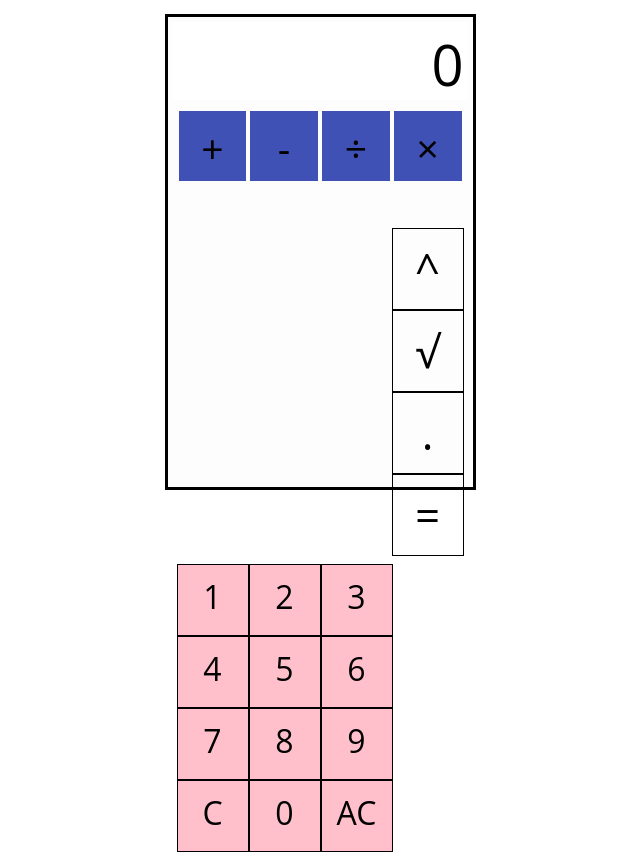
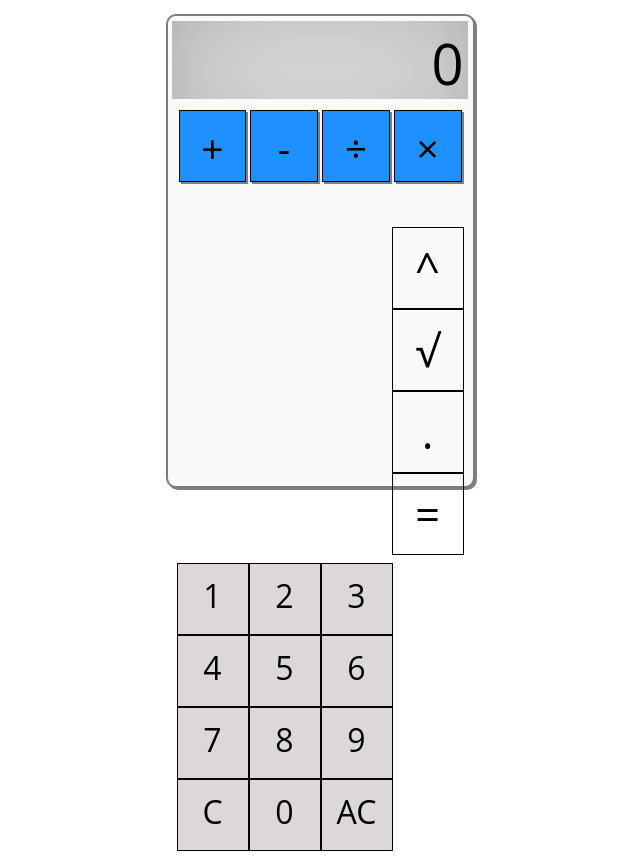
Before and after one commit to benjaminpettus/calc2, a website: page public/index.html in a window 1280 px wide. Shown: the whole page, without its empty margins (320-960 px from the left). Drawn offline with nearby package versions, Linux system fonts and the light colour scheme.

Commit message:
shadow effects calc

```diff
--- a/public/styles.css
+++ b/public/styles.css
@@ -13,20 +13,22 @@ body, div, a {
 #calculator {
   display: flex;
   flex-direction: column;
-	background-color: #fdfdfd;
+	background-color: #fafafa;
 	width: 295px;
 	height: 460px;
-	border: 3px black solid;
+	border: 2px rgba(0,0,0,0.5) solid;
+  border-radius: 10px;
 	margin: 10px auto;
 	padding: 5px;
   align-items: flex-end;
+  box-shadow: 2px 2px gray;
 }
 
 #calculator a {
     cursor: pointer;
     text-decoration: none;
     text-align: center;
-    color: black;
+    color: rgb(0,0,0);
 
 }
 
@@ -53,7 +55,9 @@ height: 65px;
 	font-size: 39px;
 	padding: 10px;
 	margin: 2px;
-  background-color: rgb(63,81,181);
+  background-color: rgb(30,144,255);
+  border: 1px solid black;
+  box-shadow: 2px 2px gray;
 }
 
 #numbers a {
@@ -63,16 +67,19 @@ height: 65px;
 	font-size: 32px;
 	padding: 10px;
   border: 1px solid black;
-  background-color: pink;
+  background-color: rgb(220,216,217);
 }
 
 #total {
     height: 70px;
     width: 288px;
-    background-color:white;
+    background-color: rgba(215,215,215,0.5);
     margin-bottom: 5px;
     text-align: right;
     font-size: 56px;
+    -webkit-box-shadow: inset 2px 7px 147px -56px rgba(0,0,0,0.55);
+    -moz-box-shadow: inset 2px 7px 147px -56px rgba(0,0,0,0.55);
+    box-shadow: inset 2px 7px 147px -56px rgba(0,0,0,0.55);
 
 }
 
```
